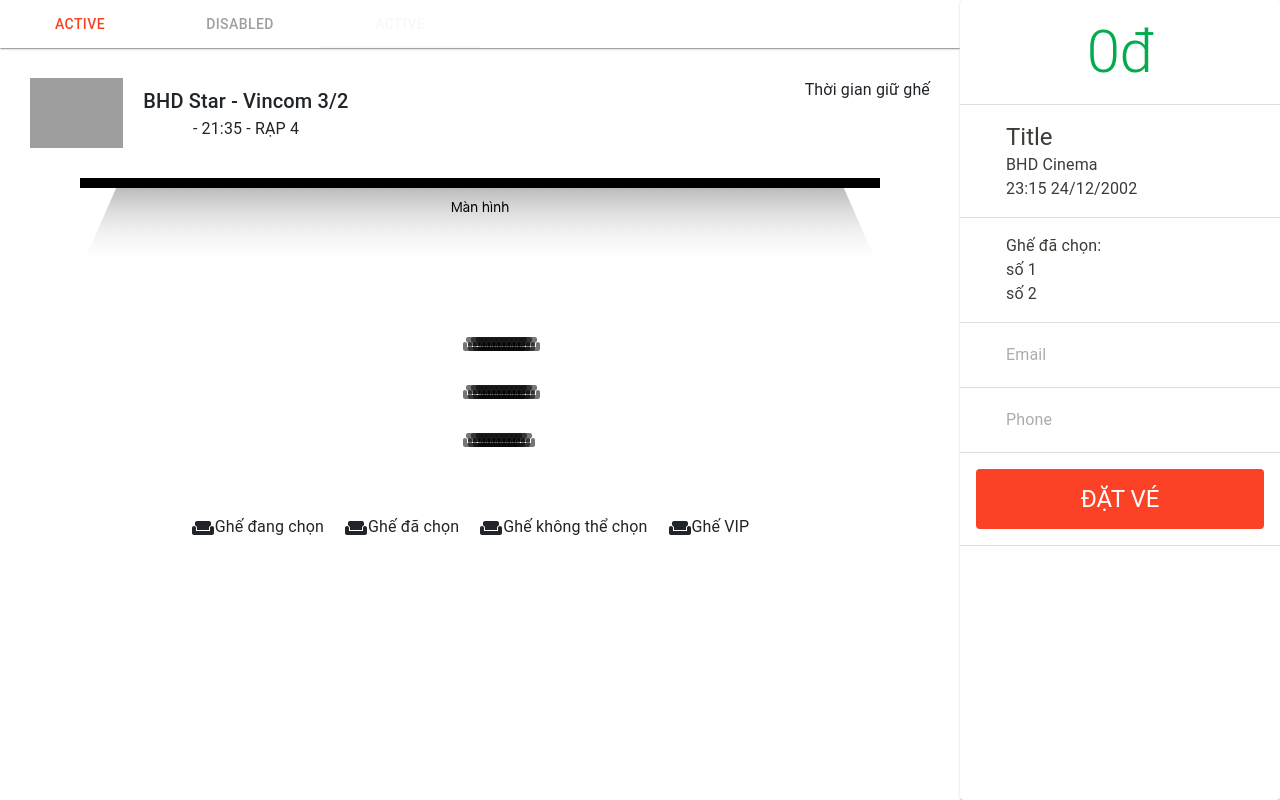
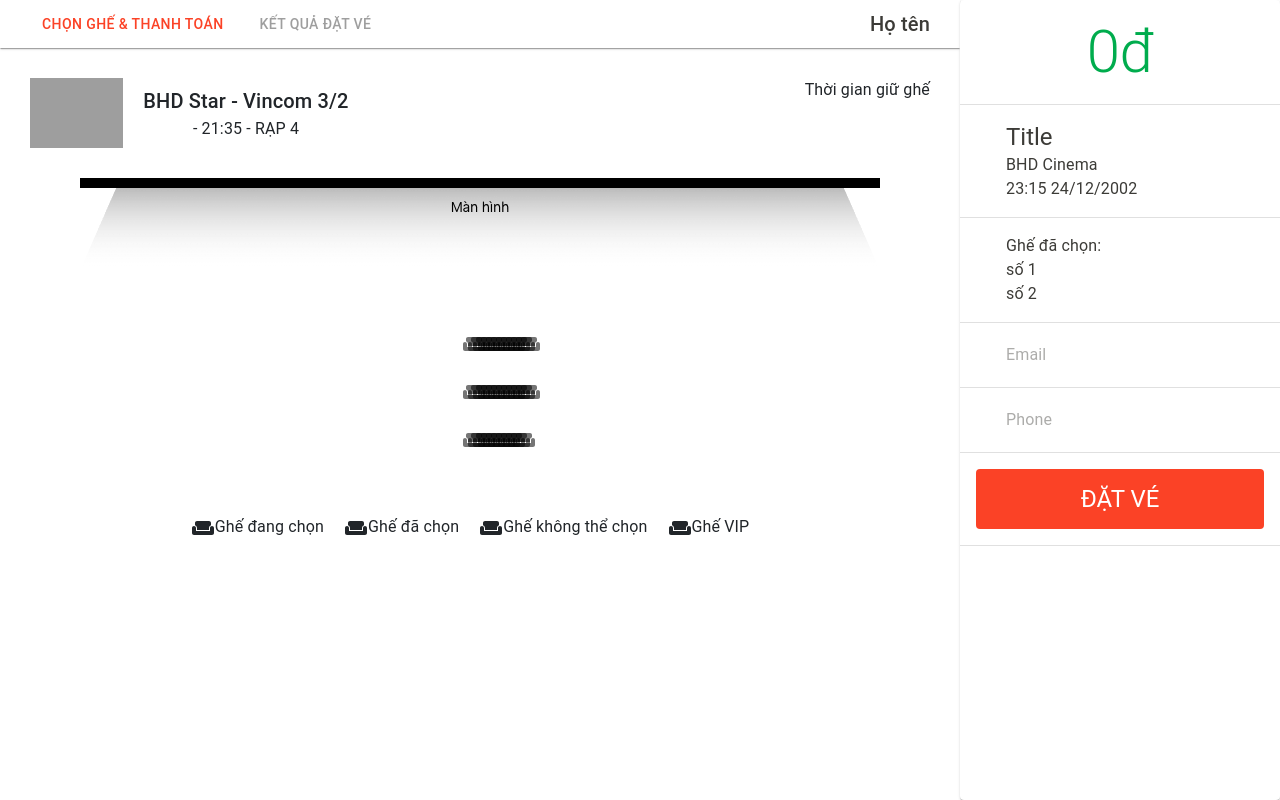
Before and after one commit to khuyen-ho/movie_web, a React (Create React App) app: page / in a window 1280 px wide. Built offline with nearby package versions, Linux system fonts and the light colour scheme; grey boxes are pictures that could not be loaded.

Commit message:
chỉnh css phần headerBooking

```diff
--- a/src/components/HeaderBooking/index.jsx
+++ b/src/components/HeaderBooking/index.jsx
@@ -1,7 +1,9 @@
-import React from 'react';
-import Paper from '@material-ui/core/Paper';
-import Tabs from '@material-ui/core/Tabs';
-import Tab from '@material-ui/core/Tab';
+import React from "react";
+import Paper from "@material-ui/core/Paper";
+import Tabs from "@material-ui/core/Tabs";
+import Tab from "@material-ui/core/Tab";
+import useStyles, { CssTabs } from "./style";
+import { Box, Typography } from "@material-ui/core";
 
 export default function HeaderBooking() {
   const [value, setValue] = React.useState(2);
@@ -10,19 +12,22 @@ export default function HeaderBooking() {
     setValue(newValue);
   };
 
+  const classes = useStyles();
   return (
-    <Paper square>
-      <Tabs
+    <Paper className={classes.title} square>
+      <CssTabs
         value={value}
         indicatorColor="primary"
         textColor="primary"
         onChange={handleChange}
         aria-label="disabled tabs example"
       >
-        <Tab label="Active" />
-        <Tab label="Disabled" disabled />
-        <Tab label="Active" />
-      </Tabs>
+        <Tab label="CHỌN GHẾ & THANH TOÁN" />
+        <Tab label="KẾT QUẢ ĐẶT VÉ" disabled />
+      </CssTabs>
+      <Box>
+        <Typography variant='h6'>Họ tên</Typography>
+      </Box>
     </Paper>
   );
 }
--- /dev/null
+++ b/src/components/HeaderBooking/style.js
@@ -0,0 +1,21 @@
+const { makeStyles, Tabs, withStyles } = require("@material-ui/core");
+
+const useStyles = makeStyles((theme) => ({
+   title:{
+     display:'flex',
+     justifyContent:"space-between",
+     alignItems:"center",
+     paddingLeft:theme.spacing(3),
+     paddingRight:theme.spacing(3),
+   }
+  }));
+
+
+  export const CssTabs = withStyles((theme)=>({
+    root: {
+      "& .Mui-selected": {
+      color:theme.palette.secondary.main
+      },
+    },
+  }))(Tabs);
+  export default useStyles
```
